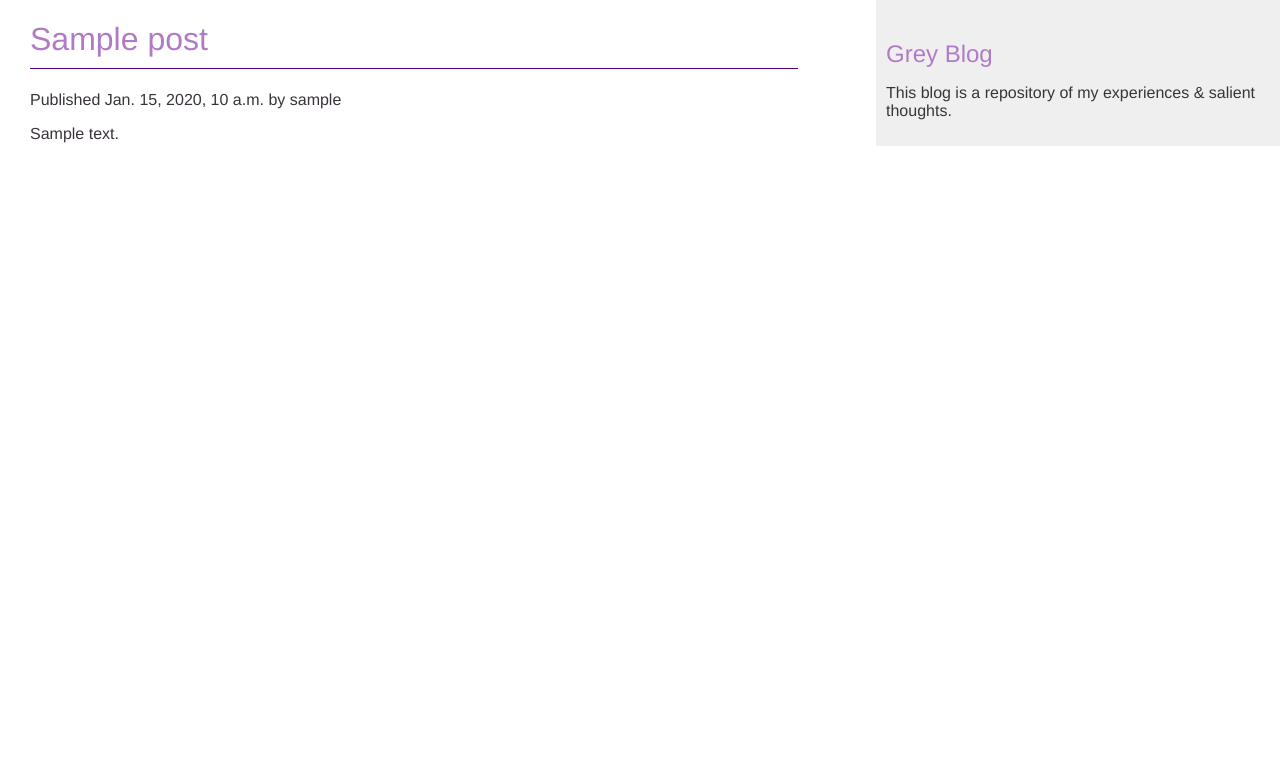
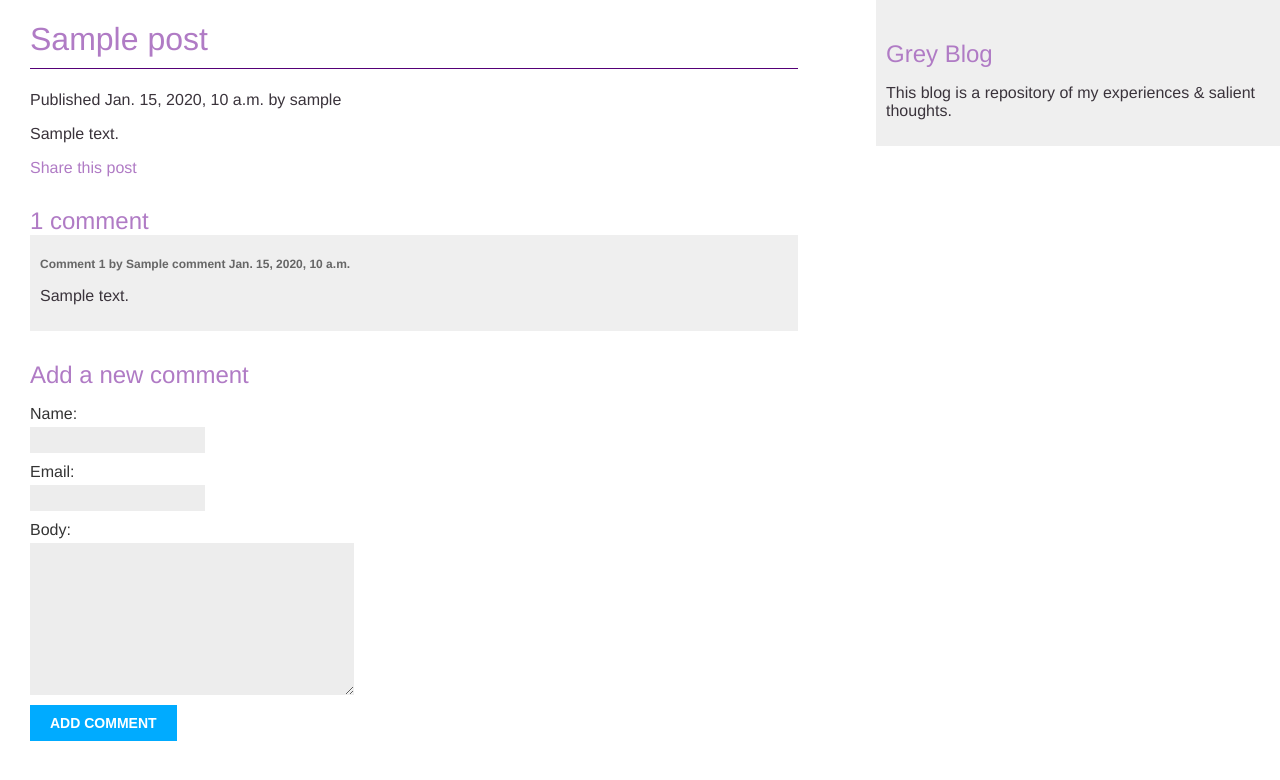
Before and after one commit to Codexgrey/Blog-It, a Django app: a page that uses blog/templates/blog/post/detail.html in a window 1280 px wide. Shown: the top 780 px of the page. Run offline with Django 3.2, Linux system fonts and the light colour scheme; tables that the repository leaves empty hold one stand-in row (values such as "Sample post").

Commit message:
setup comments

```diff
--- /dev/null
+++ b/blog/forms.py
@@ -0,0 +1,14 @@
+from django import forms
+from .models import Comment
+
+class EmailPostForm(forms.Form):
+    name = forms.CharField(max_length=25)
+    email = forms.EmailField()
+    to = forms.EmailField()
+    comments = forms.CharField(required=False, widget=forms.Textarea)
+
+
+class CommentForm(forms.ModelForm):
+    class Meta:
+        model = Comment
+        fields = ('name', 'email', 'body')
--- a/blog/models.py
+++ b/blog/models.py
@@ -4,11 +4,10 @@ from django.utils import timezone
 from django.contrib.auth.models import User
 
 # Create your models here.
-# cust
+# custom Manager
 class PublishedManager(models.Manager):
     def get_queryset(self):
-        return super(PublishedManager, self).get_queryset()\
-                                            .filter(status='published')
+        return super(PublishedManager, self).get_queryset().filter(status='published')
 
 
 class Post(models.Model):
@@ -35,3 +34,18 @@ class Post(models.Model):
             'blog:post_detail',
             args=[self.publish.year, self.publish.month, self.publish.day, self.slug]
         )
+
+class Comment(models.Model):
+    post = models.ForeignKey(Post, on_delete=models.CASCADE, related_name='comments')
+    name = models.CharField(max_length=80)
+    email = models.EmailField()
+    body = models.TextField()
+    created = models.DateTimeField(auto_now_add=True)
+    updated = models.DateTimeField(auto_now=True)
+    active = models.BooleanField(default=True)
+
+    class Meta:
+        ordering = ('created',)
+
+    def __str__(self):
+        return f'Comment by {self.name} on {self.post}'
--- a/blog/templates/blog/post/detail.html
+++ b/blog/templates/blog/post/detail.html
@@ -4,8 +4,40 @@
 
 {% block content %}
     <h1>{{post.title}}</h1>
-        <p id="date">
-            Published {{ post.publish }} by {{ post.author }}
-        </p>
-        {{ post.body|linebreaks }}
+    <p id="date">
+        Published {{ post.publish }} by {{ post.author }}
+    </p>
+    {{ post.body|linebreaks }}
+    <p>
+        <a href="{% url "blog:post_share" post.id %}">Share this post</a>
+    </p>
+
+    {% with comments.count as total_comments %}
+        <h2>
+        {{ total_comments }} comment{{ total_comments | pluralize }}
+        </h2>
+    {% endwith %}
+
+    {% for comment in comments %}
+        <div class="comment">
+            <p class="info">
+                Comment {{ forloop.counter }} by {{ comment.name }}
+                {{ comment.created }}
+            </p>
+            {{ comment.body|linebreaks }}
+        </div>
+        {% empty %}
+        <p>There are no comments yet.</p>
+    {% endfor %}
+
+    {% if new_comment %}
+        <h2>Your comment has been added.</h2>
+    {% else %}
+        <h2>Add a new comment</h2>
+        <form method="post">
+            {{ comment_form.as_p }}
+            {% csrf_token %}
+            <p><input type="submit" value="Add comment"></p>
+        </form>
+    {% endif %}
 {% endblock content %}
--- a/blog/urls.py
+++ b/blog/urls.py
@@ -6,5 +6,6 @@ urlpatterns = [
     # post views
     # path('', views.post_list, name='post_list'),
     path('', views.PostListView.as_view(), name='post_list'),
-    path('<int:year>/<int:month>/<int:day>/<slug:post>/', views.post_detail, name='post_detail')
+    path('<int:year>/<int:month>/<int:day>/<slug:post>/', views.post_detail, name='post_detail'),
+    path('<int:post_id>/share/', views.post_share, name='post_share'),
 ]
--- a/blog/views.py
+++ b/blog/views.py
@@ -1,7 +1,9 @@
 from django.core.paginator import Paginator, EmptyPage, PageNotAnInteger
 from django.shortcuts import render, get_object_or_404
 from django.views.generic import ListView
-from .models import Post
+from .models import Post, Comment
+from .forms import EmailPostForm, CommentForm
+from django.core.mail import send_mail
 
 
 # Create your views here.
@@ -41,5 +43,50 @@ def post_detail(request, year, month, day, post):
         publish__month=month,
         publish__day=day
     )
-    context = {'post': post}
+
+    # List of active comments for this post
+    comments = post.comments.filter(active=True)
+    new_comment = None
+
+    if request.method == 'POST':
+        # A comment was posted
+        comment_form = CommentForm(data=request.POST)
+        if comment_form.is_valid():
+            # Create Comment object but don't save to database yet
+            new_comment = comment_form.save(commit=False)
+            # Assign the current post to the comment
+            new_comment.post = post
+            # Save the comment to the database
+            new_comment.save()
+    else:
+        comment_form = CommentForm()
+
+    context = {'post': post, 'comments': comments, 'new_comment': new_comment, 'comment_form': comment_form}
     return render(request, 'blog/post/detail.html', context)
+
+
+def post_share(request, post_id):
+    # Retrieve post by id
+    post = get_object_or_404(Post, id=post_id, status='published')
+    sent = False
+    if request.method == 'POST':
+        # Form was submitted
+        form = EmailPostForm(request.POST)
+        if form.is_valid():
+            # Form fields passed validation
+            cd = form.cleaned_data
+            # ... send email
+            post_url = request.build_absolute_uri(post.get_absolute_url())
+            subject = f"{cd['name']} recommends you read {post.title}"
+            message = f"""
+                Read {post.title} at {post_url}
+                \n
+                {cd['name']}\'s comments: {cd['comments']}
+            """
+            send_mail(subject, message, 'thecodexgrey@gmail.com', [cd['to']])
+            sent = True
+    else:
+        form = EmailPostForm()
+
+    context = {'post': post, 'form': form, 'sent': sent}
+    return render(request, 'blog/post/share.html', context)
```
Also changed, not shown: blog/admin.py (+8 -1 lines), blog/templates/blog/post/share.html (added, +19 -0 lines), blog_it/settings.py (+10 -0 lines), blog/migrations/0004_comment.py (added).
